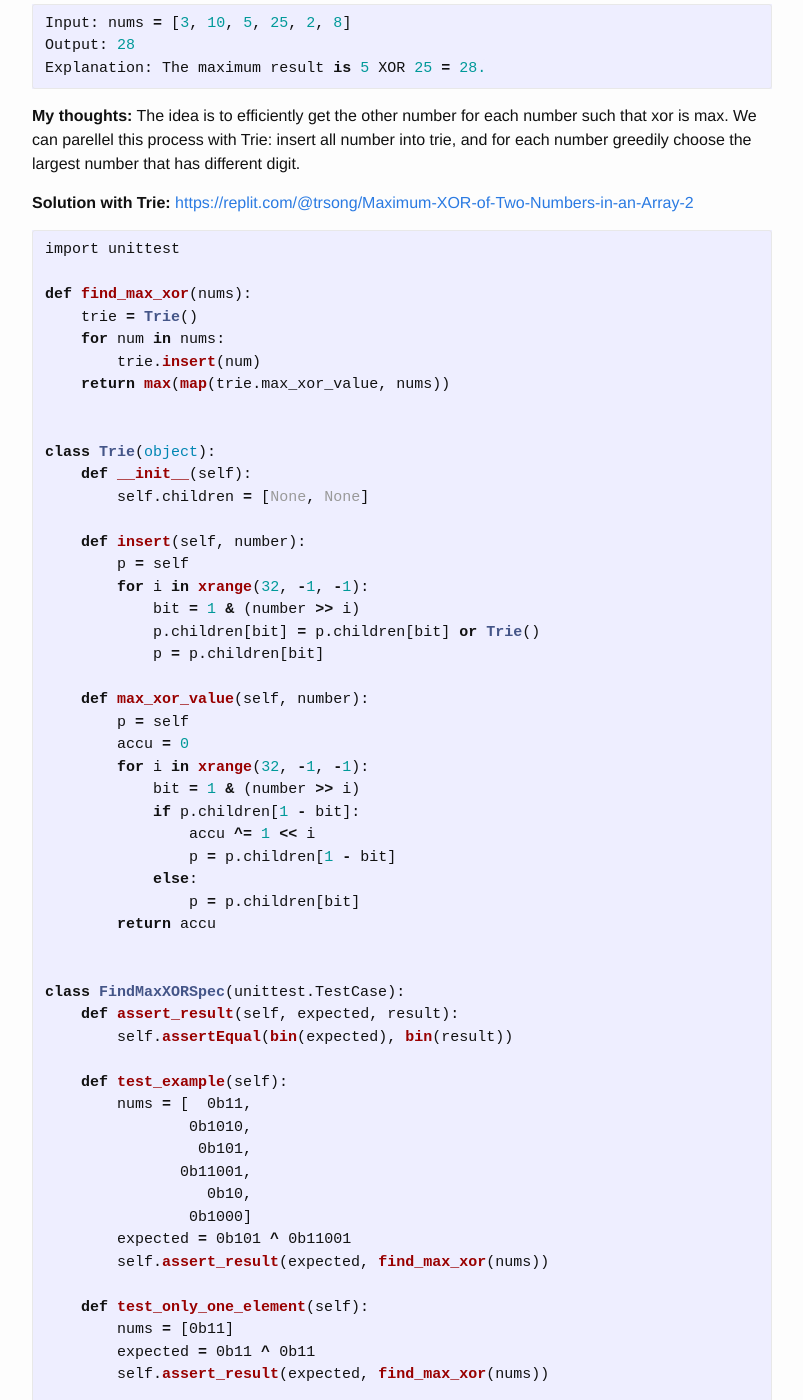
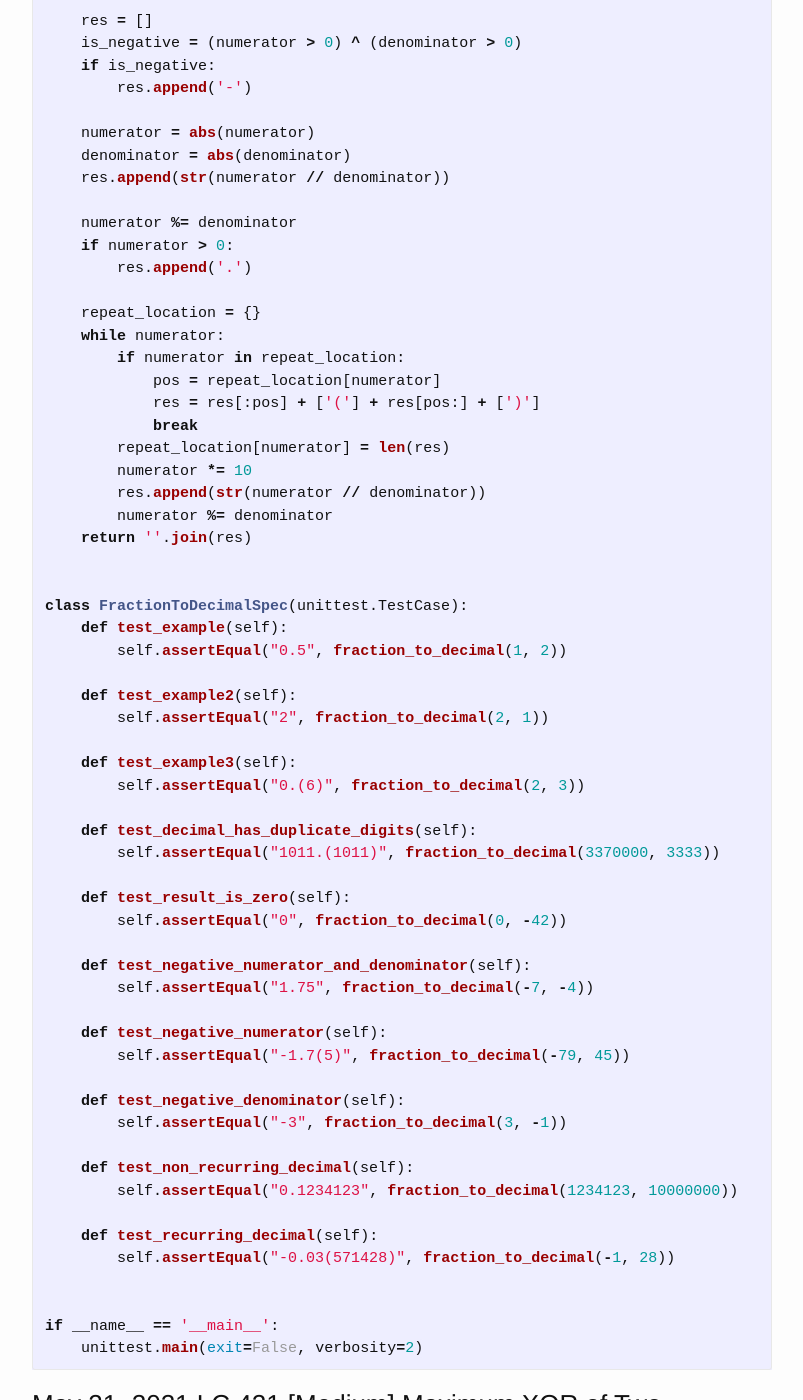
Before and after one commit to trsong/trsong.github.io, a Jekyll site: the page built from _posts/2021-05-01-DailyQuestionsMay.md, in a window 1280 px wide and 1400 px high, scrolled down 2223 px. Shown: the whole window, without its empty margins (238-1041 px from the left). Built offline with Jekyll 4.4.1, drawn with Linux system fonts in a browser that asks for light colours; some of the changed text lies outside the part shown.

Commit message:
Add solution to May 22 question

````diff
--- a/_posts/2021-05-01-DailyQuestionsMay.md
+++ b/_posts/2021-05-01-DailyQuestionsMay.md
@@ -60,6 +60,76 @@ Output: "2"
 ```py
 Input: numerator = 2, denominator = 3
 Output: "0.(6)"
+```
+
+**Solution:** [https://replit.com/@trsong/Convert-Fraction-to-Recurring-Decimal-2](https://replit.com/@trsong/Convert-Fraction-to-Recurring-Decimal-2)
+```py
+import unittest
+
+def fraction_to_decimal(numerator, denominator):
+    if numerator == 0:
+        return '0'
+
+    res = []
+    is_negative = (numerator > 0) ^ (denominator > 0)
+    if is_negative:
+        res.append('-')
+
+    numerator = abs(numerator)
+    denominator = abs(denominator)
+    res.append(str(numerator // denominator))
+
+    numerator %= denominator
+    if numerator > 0:
+        res.append('.')
+
+    repeat_location = {}
+    while numerator:
+        if numerator in repeat_location:
+            pos = repeat_location[numerator]
+            res = res[:pos] + ['('] + res[pos:] + [')']
+            break
+        repeat_location[numerator] = len(res)
+        numerator *= 10
+        res.append(str(numerator // denominator))
+        numerator %= denominator
+    return ''.join(res)
+
+
+class FractionToDecimalSpec(unittest.TestCase):
+    def test_example(self):
+        self.assertEqual("0.5", fraction_to_decimal(1, 2))
+
+    def test_example2(self):
+        self.assertEqual("2", fraction_to_decimal(2, 1))
+
+    def test_example3(self):
+        self.assertEqual("0.(6)", fraction_to_decimal(2, 3))
+
+    def test_decimal_has_duplicate_digits(self):
+        self.assertEqual("1011.(1011)", fraction_to_decimal(3370000, 3333))
+
+    def test_result_is_zero(self):
+        self.assertEqual("0", fraction_to_decimal(0, -42))
+
+    def test_negative_numerator_and_denominator(self):
+        self.assertEqual("1.75", fraction_to_decimal(-7, -4))
+
+    def test_negative_numerator(self):
+        self.assertEqual("-1.7(5)", fraction_to_decimal(-79, 45))
+
+    def test_negative_denominator(self):
+        self.assertEqual("-3", fraction_to_decimal(3, -1))
+
+    def test_non_recurring_decimal(self):
+        self.assertEqual("0.1234123", fraction_to_decimal(1234123, 10000000))
+
+    def test_recurring_decimal(self):
+        self.assertEqual("-0.03(571428)", fraction_to_decimal(-1, 28))
+
+
+if __name__ == '__main__':
+    unittest.main(exit=False, verbosity=2)
 ```
 
 
````
